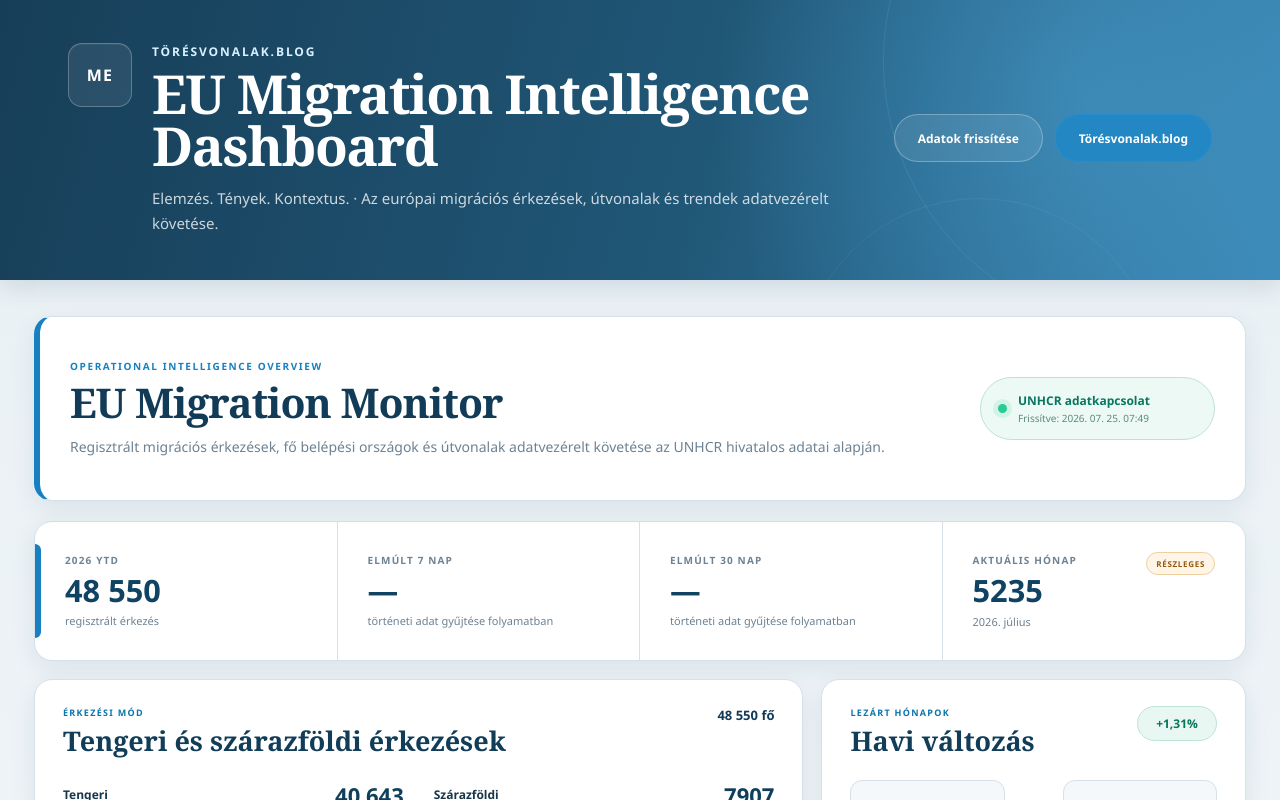
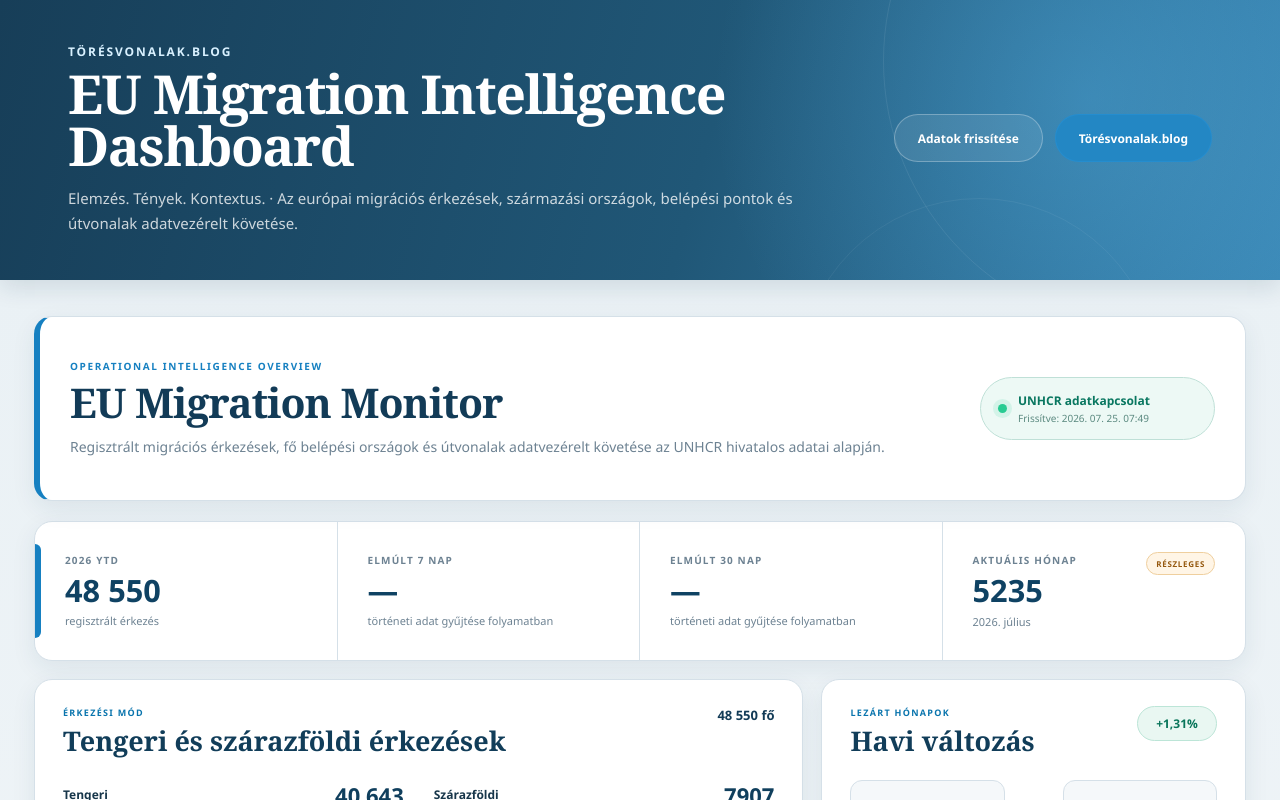
Before and after one commit to mikloshetzer-sketch/migracio-terkep, a React (Vite) app: page / in a window 1280 px wide. Shown: the top 800 px of the page. Built offline with nearby package versions, Linux system fonts and the light colour scheme.

Commit message:
Update Layout.jsx

```diff
--- a/src/components/Layout.jsx
+++ b/src/components/Layout.jsx
@@ -7,10 +7,6 @@ function Layout({ children }) {
       <header className="blog-dashboard-header">
 
         <div className="blog-dashboard-brand">
-
-          <div className="brand-mark">
-            ME
-          </div>
 
           <div className="brand-copy">
 
@@ -25,8 +21,8 @@ function Layout({ children }) {
             <p className="brand-lead">
               Elemzés. Tények. Kontextus. ·
               Az európai migrációs érkezések,
-              útvonalak és trendek adatvezérelt
-              követése.
+              származási országok, belépési pontok
+              és útvonalak adatvezérelt követése.
             </p>
 
           </div>
```
